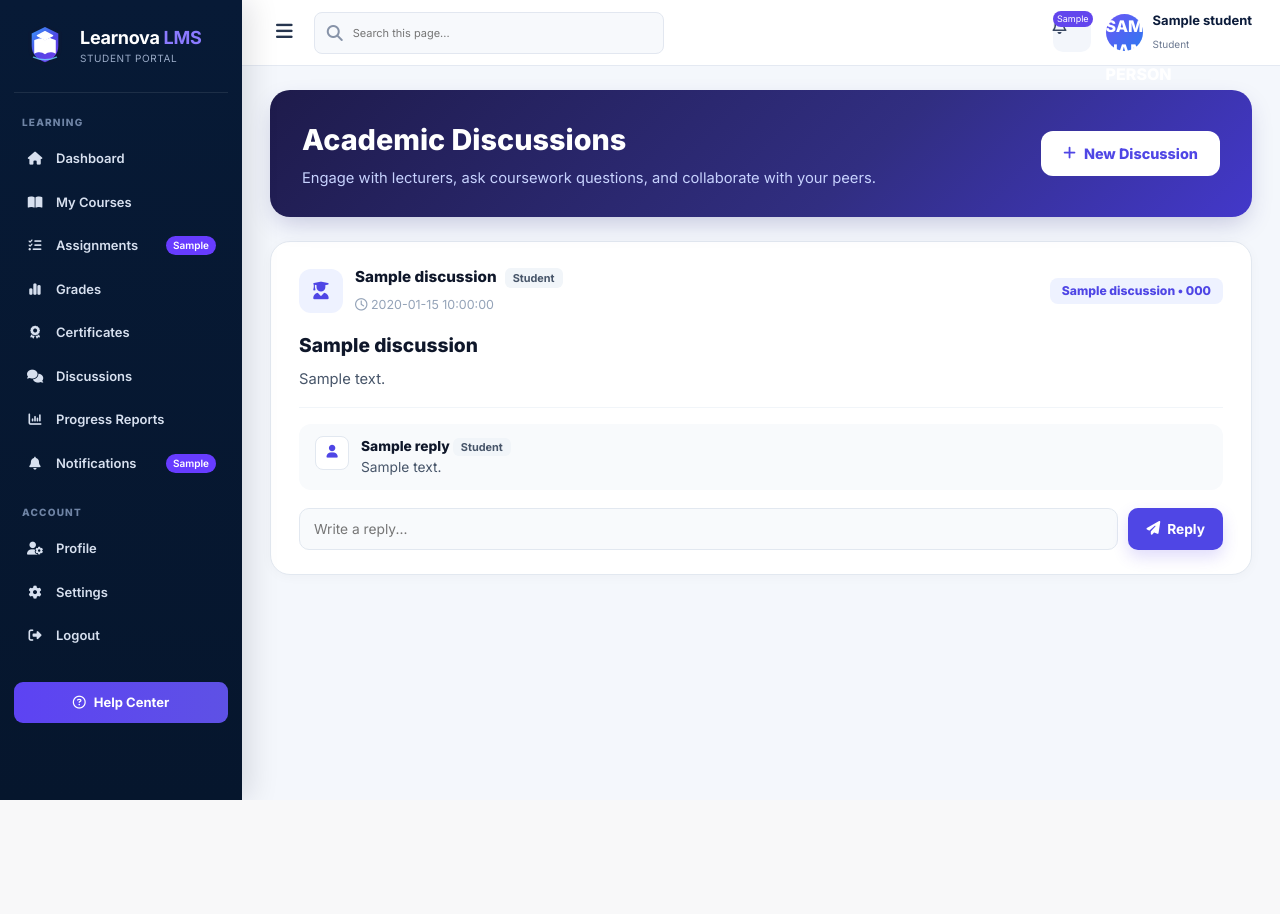
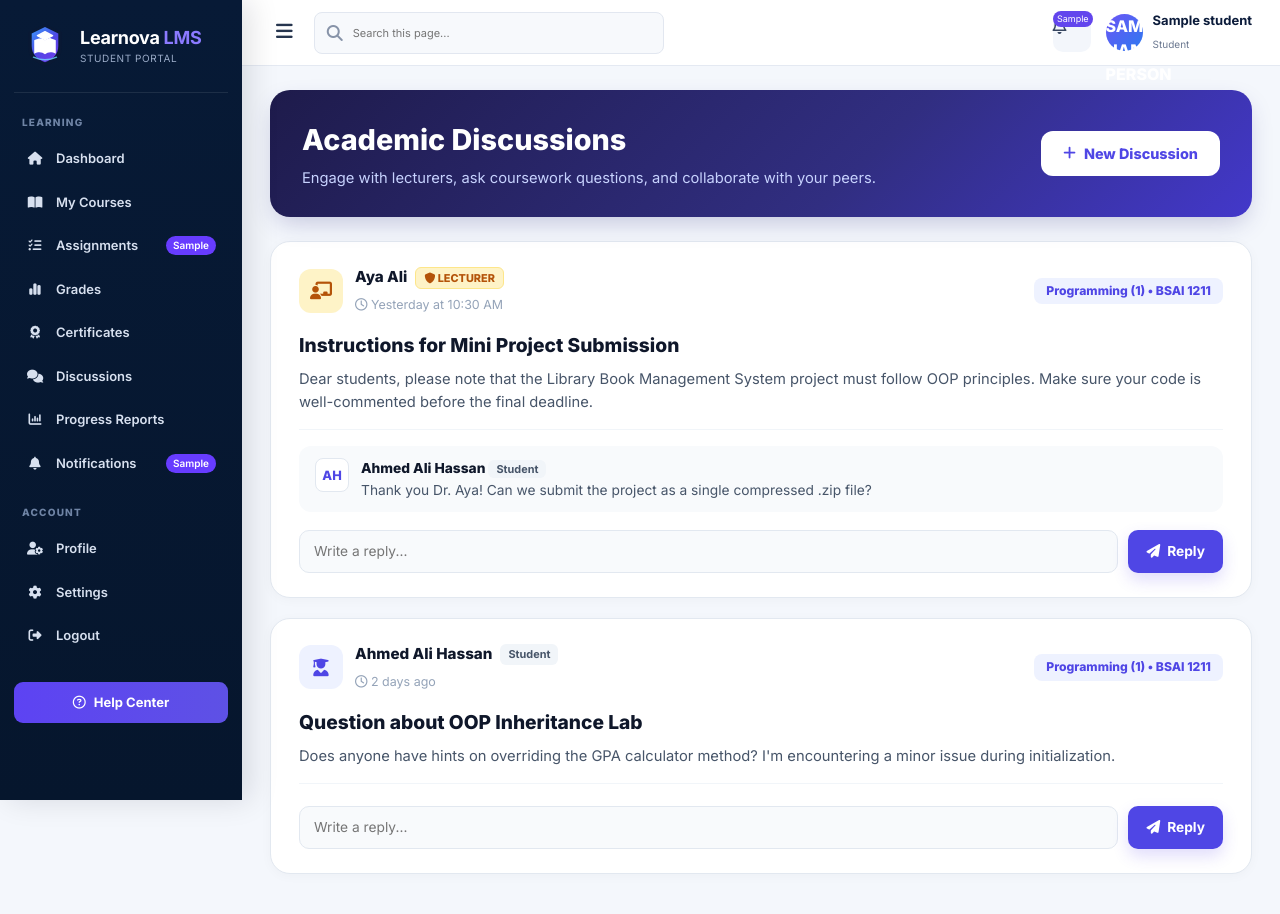
Before and after one commit to sanad-shat/Learnova-LMS-Platform, a Python web app: template ecms/app/templates/student/discussions.html in a window 1280 px wide. Before the commit the page ends 800 px from the top, so only its background shows below. Run offline with Jinja, Linux system fonts and the light colour scheme; the template is opened without the code that fills it: most values are stand-ins (such as "Sample title", 1, 10 or a date in 2020).

Commit message:
Refactor discussion page layout and update styles

```diff
--- a/ecms/app/templates/student/discussions.html
+++ b/ecms/app/templates/student/discussions.html
@@ -18,7 +18,6 @@
     --slate-100: #f1f5f9;
     --slate-50: #f8fafc;
     --success: #10b981;
-    --amber: #f59e0b;
   }
 
   .disc-page-shell {
@@ -232,7 +231,7 @@
     line-height: 1.4;
   }
 
-  /* Reply Form */
+  /* Quick Reply Form */
   .quick-reply-form {
     display: flex;
     gap: 10px;
@@ -300,12 +299,6 @@
     justify-content: space-between;
   }
 
-  .modal-header h3 {
-    margin: 0;
-    font-size: 1.15rem;
-    font-weight: 800;
-  }
-
   .modal-body {
     padding: 24px;
     display: flex;
@@ -367,7 +360,7 @@
 
 <div class="disc-page-shell">
 
-  <!-- 1. Header Banner -->
+  <!-- Header Banner -->
   <div class="disc-hero-banner">
     <div>
       <h1>Academic Discussions</h1>
@@ -378,66 +371,10 @@
     </button>
   </div>
 
-  <!-- 2. Discussions List -->
-  <div class="disc-list-container">
-    {% if discussions %}
-      {% for d in discussions %}
-      <div class="disc-card-box">
-        <div class="disc-author-row">
-          <div class="author-info-group">
-            <div class="author-avatar {{ 'instructor' if d.author_role in ['teacher', 'instructor', 'lecturer'] else '' }}">
-              <i class="fa-solid {{ 'fa-chalkboard-user' if d.author_role in ['teacher', 'instructor', 'lecturer'] else 'fa-user-graduate' }}"></i>
-            </div>
-            <div class="author-texts">
-              <h4>
-                {{ d.author_name }}
-                {% if d.author_role in ['teacher', 'instructor', 'lecturer'] %}
-                  <span class="badge-instructor"><i class="fa-solid fa-shield"></i> Lecturer</span>
-                {% else %}
-                  <span class="badge-student">Student</span>
-                {% endif %}
-              </h4>
-              <small><i class="fa-regular fa-clock"></i> {{ d.created_at }}</small>
-            </div>
-          </div>
-          <span class="disc-course-pill">{{ d.course_name }} • {{ d.course_code }}</span>
-        </div>
+  <!-- Feed Container -->
+  <div class="disc-list-container" id="discFeedWrapper">
 
-        <div class="disc-body-content">
-          <h3>{{ d.title }}</h3>
-          <p>{{ d.content }}</p>
-        </div>
-
-        <div class="disc-replies-tray">
-          {% for r in d.replies %}
-          <div class="reply-item">
-            <div class="reply-avatar">
-              <i class="fa-solid {{ 'fa-user-tie' if r.author_role in ['teacher', 'instructor', 'lecturer'] else 'fa-user' }}"></i>
-            </div>
-            <div class="reply-text-box">
-              <h5>
-                {{ r.author_name }}
-                {% if r.author_role in ['teacher', 'instructor', 'lecturer'] %}
-                  <span class="badge-instructor">Lecturer</span>
-                {% else %}
-                  <span class="badge-student">Student</span>
-                {% endif %}
-              </h5>
-              <p>{{ r.text }}</p>
-            </div>
-          </div>
-          {% endfor %}
-
-          <!-- نموذج إرسال الرد المباشر -->
-          <form class="quick-reply-form" method="POST" action="/student/discussions/{{ d.id }}/reply">
-            <input type="text" name="reply_text" placeholder="Write a reply..." required>
-            <button type="submit"><i class="fa-solid fa-paper-plane"></i> Reply</button>
-          </form>
-        </div>
-      </div>
-      {% endfor %}
-    {% else %}
-      <!-- مناقشة افتراضية من دكتور المادة إن لم تكن هناك مناقشات بعد -->
+    <!-- منشور دكتور المادة -->
     <div class="disc-card-box">
       <div class="disc-author-row">
         <div class="author-info-group">
@@ -446,18 +383,61 @@
           </div>
           <div class="author-texts">
             <h4>Aya Ali <span class="badge-instructor"><i class="fa-solid fa-shield"></i> Lecturer</span></h4>
-              <small><i class="fa-regular fa-clock"></i> Course Forum</small>
+            <small><i class="fa-regular fa-clock"></i> Yesterday at 10:30 AM</small>
           </div>
         </div>
         <span class="disc-course-pill">Programming (1) • BSAI 1211</span>
       </div>
 
       <div class="disc-body-content">
-          <h3>Welcome to the Course Discussions!</h3>
-          <p>Feel free to ask any questions related to lectures, homework, or exam preparation here. All classmates and course instructors can participate.</p>
+        <h3>Instructions for Mini Project Submission</h3>
+        <p>Dear students, please note that the Library Book Management System project must follow OOP principles. Make sure your code is well-commented before the final deadline.</p>
+      </div>
+
+      <div class="disc-replies-tray">
+        <div class="reply-item">
+          <div class="reply-avatar">AH</div>
+          <div class="reply-text-box">
+            <h5>Ahmed Ali Hassan <span class="badge-student">Student</span></h5>
+            <p>Thank you Dr. Aya! Can we submit the project as a single compressed .zip file?</p>
           </div>
         </div>
-    {% endif %}
+
+        <form class="quick-reply-form" onsubmit="event.preventDefault(); appendMockReply(this);">
+          <input type="text" placeholder="Write a reply..." required>
+          <button type="submit"><i class="fa-solid fa-paper-plane"></i> Reply</button>
+        </form>
+      </div>
+    </div>
+
+    <!-- منشور الطالب -->
+    <div class="disc-card-box">
+      <div class="disc-author-row">
+        <div class="author-info-group">
+          <div class="author-avatar">
+            <i class="fa-solid fa-user-graduate"></i>
+          </div>
+          <div class="author-texts">
+            <h4>Ahmed Ali Hassan <span class="badge-student">Student</span></h4>
+            <small><i class="fa-regular fa-clock"></i> 2 days ago</small>
+          </div>
+        </div>
+        <span class="disc-course-pill">Programming (1) • BSAI 1211</span>
+      </div>
+
+      <div class="disc-body-content">
+        <h3>Question about OOP Inheritance Lab</h3>
+        <p>Does anyone have hints on overriding the GPA calculator method? I'm encountering a minor issue during initialization.</p>
+      </div>
+
+      <div class="disc-replies-tray">
+        <form class="quick-reply-form" onsubmit="event.preventDefault(); appendMockReply(this);">
+          <input type="text" placeholder="Write a reply..." required>
+          <button type="submit"><i class="fa-solid fa-paper-plane"></i> Reply</button>
+        </form>
+      </div>
+    </div>
+
   </div>
 
 </div>
@@ -466,32 +446,27 @@
 <div class="modal-overlay" id="newDiscModal">
   <div class="modal-box">
     <div class="modal-header">
-      <h3>Start a New Discussion</h3>
+      <h3 style="margin:0; font-size:1.15rem; font-weight:800;">Start a New Discussion</h3>
       <button style="background:none; border:none; font-size:1.2rem; cursor:pointer;" onclick="closeNewDiscModal()">&times;</button>
     </div>
 
-    <form method="POST" action="/student/discussions/create">
+    <form onsubmit="event.preventDefault(); createNewDiscussion(this);">
       <div class="modal-body">
         <div class="form-group-field">
           <label>Course</label>
-          <select name="course_id" required>
-            {% for c in courses %}
-              <option value="{{ c.id }}">{{ c.name }} ({{ c.code }})</option>
-            {% endfor %}
-            {% if not courses %}
-              <option value="1">Programming (1) (BSAI 1211)</option>
-            {% endif %}
+          <select required>
+            <option value="BSAI 1211">Programming (1) - BSAI 1211</option>
           </select>
         </div>
 
         <div class="form-group-field">
           <label>Topic Title</label>
-          <input type="text" name="title" placeholder="e.g. Question regarding Unit 4 quiz" required>
+          <input type="text" placeholder="e.g. Question regarding Unit 4 quiz" required>
         </div>
 
         <div class="form-group-field">
           <label>Discussion Details</label>
-          <textarea name="content" rows="4" placeholder="Explain your question or idea clearly..." required></textarea>
+          <textarea rows="4" placeholder="Explain your question or idea clearly..." required></textarea>
         </div>
       </div>
 
@@ -511,5 +486,59 @@
   function closeNewDiscModal() {
     document.getElementById('newDiscModal').classList.remove('active');
   }
+
+  function appendMockReply(form) {
+    const input = form.querySelector('input');
+    const val = input.value.trim();
+    if (!val) return;
+
+    const tray = form.parentElement;
+    const newReply = document.createElement('div');
+    newReply.className = 'reply-item';
+    newReply.innerHTML = `
+      <div class="reply-avatar">AH</div>
+      <div class="reply-text-box">
+        <h5>Ahmed Ali Hassan <span class="badge-student">Student</span></h5>
+        <p>${val}</p>
+      </div>
+    `;
+    tray.insertBefore(newReply, form);
+    input.value = '';
+  }
+
+  function createNewDiscussion(form) {
+    const title = form.querySelector('input[type="text"]').value;
+    const desc = form.querySelector('textarea').value;
+    const container = document.getElementById('discFeedWrapper');
+
+    const card = document.createElement('div');
+    card.className = 'disc-card-box';
+    card.innerHTML = `
+      <div class="disc-author-row">
+        <div class="author-info-group">
+          <div class="author-avatar"><i class="fa-solid fa-user-graduate"></i></div>
+          <div class="author-texts">
+            <h4>Ahmed Ali Hassan <span class="badge-student">Student</span></h4>
+            <small><i class="fa-regular fa-clock"></i> Just now</small>
+          </div>
+        </div>
+        <span class="disc-course-pill">Programming (1) • BSAI 1211</span>
+      </div>
+      <div class="disc-body-content">
+        <h3>${title}</h3>
+        <p>${desc}</p>
+      </div>
+      <div class="disc-replies-tray">
+        <form class="quick-reply-form" onsubmit="event.preventDefault(); appendMockReply(this);">
+          <input type="text" placeholder="Write a reply..." required>
+          <button type="submit"><i class="fa-solid fa-paper-plane"></i> Reply</button>
+        </form>
+      </div>
+    `;
+
+    container.insertBefore(card, container.firstChild);
+    form.reset();
+    closeNewDiscModal();
+  }
 </script>
 {% endblock %}
```
Lines whose indentation alone changed are shown as unchanged.
